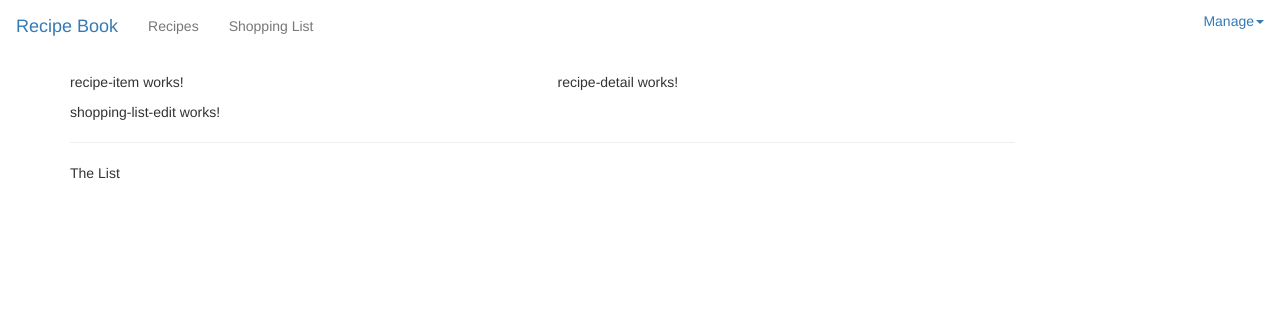
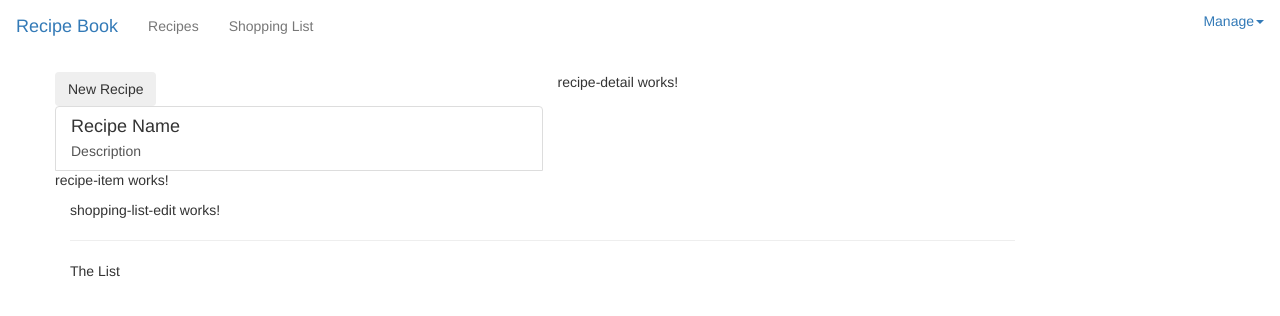
Before and after one commit to geneblandjr/recipebook, an Angular app: page / in a window 1280 px wide. Shown: the top 316 px of the page. Built offline with nearby package versions, Linux system fonts and the light colour scheme.

Commit message:
Save to switch projects.  in process of implementing recipe detail from model.  Looking for ngfor logic...

```diff
--- a/src/app/recipe-book/recipe-list/recipe-item/recipe-item.component.ts
+++ b/src/app/recipe-book/recipe-list/recipe-item/recipe-item.component.ts
@@ -1,4 +1,6 @@
 import { Component, OnInit } from '@angular/core';
+
+
 
 @Component({
   selector: 'app-recipe-item',
--- a/src/app/recipe-book/recipe-list/recipe-list.component.html
+++ b/src/app/recipe-book/recipe-list/recipe-list.component.html
@@ -1 +1,19 @@
-<app-recipe-item></app-recipe-item>
+<div class="row">
+    <div class="xs-col-12">
+        <button class="btn bt-success">New Recipe</button>
+    </div>
+</div>
+<div class="row">
+    <div class="xs-col-12">
+        <a href="#" class="list-group-item clearfix">
+            <div class="pull-left">
+                <h4 class="list-group-item-heading">Recipe Name</h4>
+                <p class="list-group-item-text">Description</p>
+            </div>
+            <span class="pull-right">
+                <img src="" alt="" class="image-responsive" style="max-height: 50px;">
+            </span>
+        </a>
+        <app-recipe-item></app-recipe-item>
+    </div>
+</div>
--- a/src/app/recipe-book/recipe-list/recipe-list.component.ts
+++ b/src/app/recipe-book/recipe-list/recipe-list.component.ts
@@ -1,4 +1,6 @@
 import { Component, OnInit } from '@angular/core';
+
+import { Recipe } from '../recipe.model';
 
 @Component({
   selector: 'app-recipe-list',
@@ -6,10 +8,12 @@ import { Component, OnInit } from '@angular/core';
   styleUrls: ['./recipe-list.component.css']
 })
 export class RecipeListComponent implements OnInit {
+  recipes: Recipe[] = [
+      new Recipe('A Test Recipe', "This a test recipe for example only, and probably won't taste very good.", 'http://maxpixel.freegreatpicture.com/static/photo/2x/Cooking-Delicious-Korean-Food-Recipe-Asia-822090.jpg' )
+  ];
 
   constructor() { }
 
   ngOnInit() {
   }
-
 }
--- /dev/null
+++ b/src/app/recipe-book/recipe.model.ts
@@ -0,0 +1,11 @@
+export class Recipe {
+    name: string;
+    description: string;
+    imagePath: string;
+
+    constructor(name: string, desc: string, imagePath: string) {
+        this.name = name;
+        this.description = desc;
+        this.imagePath = imagePath;
+    }
+}
```
